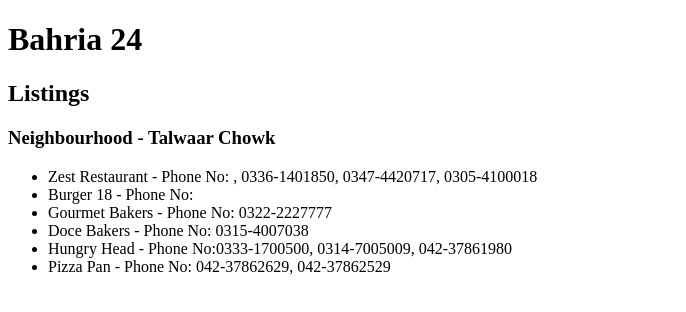
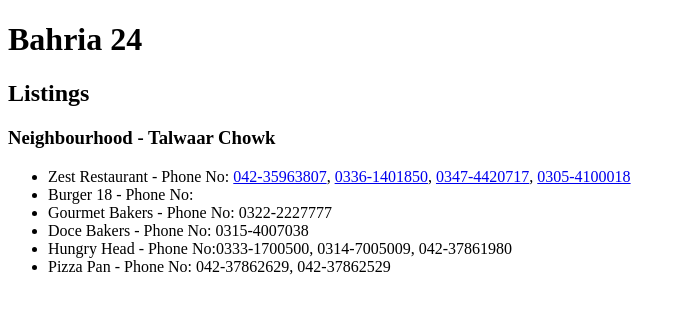
Before and after one commit to bahria/bahria.github.io, a plain HTML site: page index.html in a window 1280 px wide. Shown: the whole page, without its empty margins (0-686 px from the left). Drawn offline with Linux system fonts and the light colour scheme.

Commit message:
Update index.html

```diff
--- a/index.html
+++ b/index.html
@@ -13,7 +13,7 @@
 <h2>Listings</h2>
 <h3>Neighbourhood - Talwaar Chowk</h3>
 <ul>
-  <li>Zest Restaurant - Phone No: <a href="tel:042-35963807"></a>, 0336-1401850, 0347-4420717, 0305-4100018</li>
+  <li>Zest Restaurant - Phone No: <a href="tel:04235963807">042-35963807</a>, <a href="tel:03361401850">0336-1401850</a>, <a href="tel:03474420717">0347-4420717</a>, <a href="tel:03054100018">0305-4100018</a></li>
   <li>Burger 18 - Phone No: </li>
   <li>Gourmet Bakers - Phone No: 0322-2227777</li>
   <li>Doce Bakers - Phone No: 0315-4007038</li>
```
